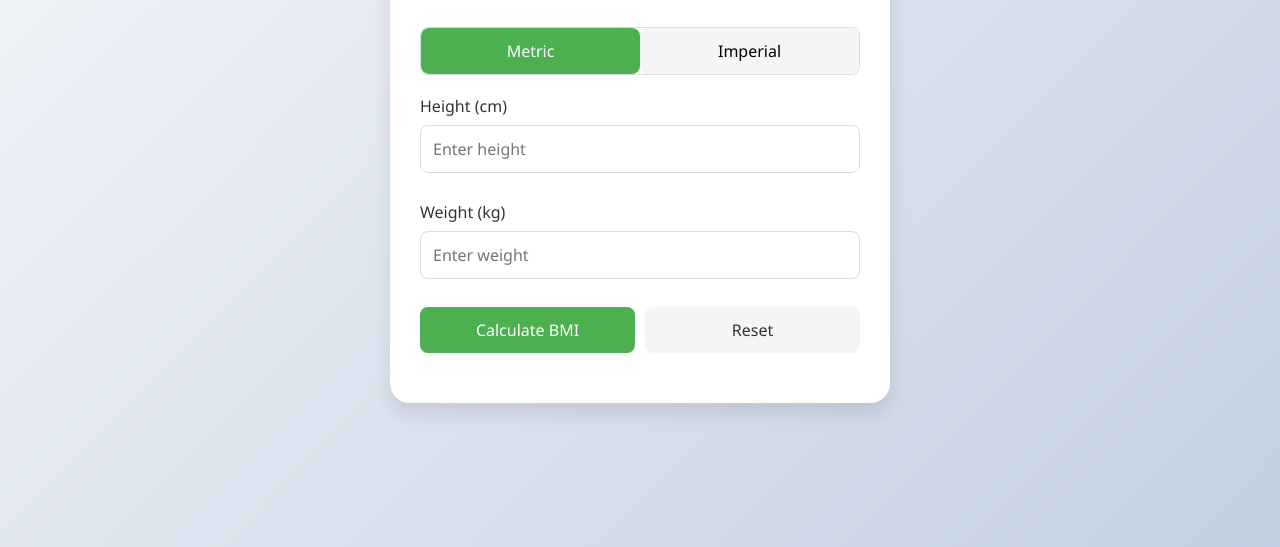
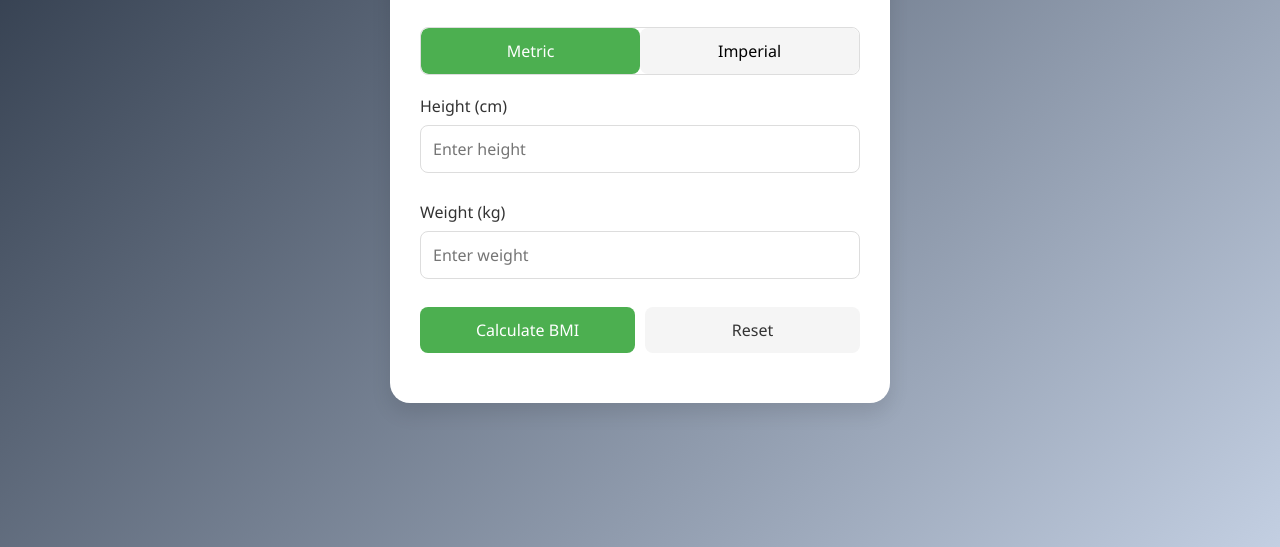
Before and after one commit to Arunamadhu/runamadhu.github.io, a plain HTML site: page BMI.html in a window 1280 px wide. Shown: the part 253-800 px from the top of the page. Drawn offline with Linux system fonts and the light colour scheme.

Commit message:
Update BMI.html

```diff
--- a/BMI.html
+++ b/BMI.html
@@ -14,7 +14,7 @@
 
         body {
             min-height: 100vh;
-            background: linear-gradient(135deg, #f5f7fa 0%, #c3cfe2 100%);
+            background: linear-gradient(135deg, #253040 0%, #c3cfe2 100%);
             display: flex;
             justify-content: center;
             align-items: center;
```
